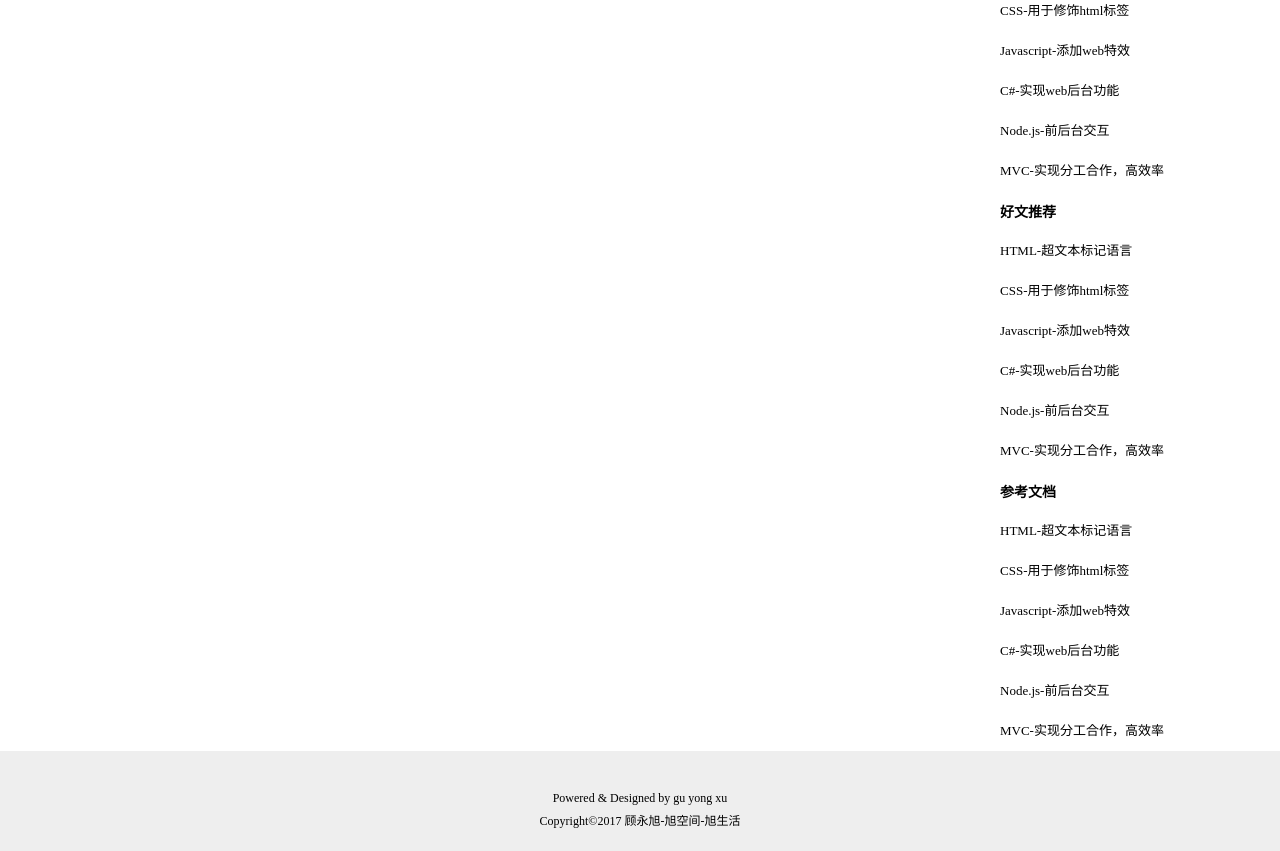
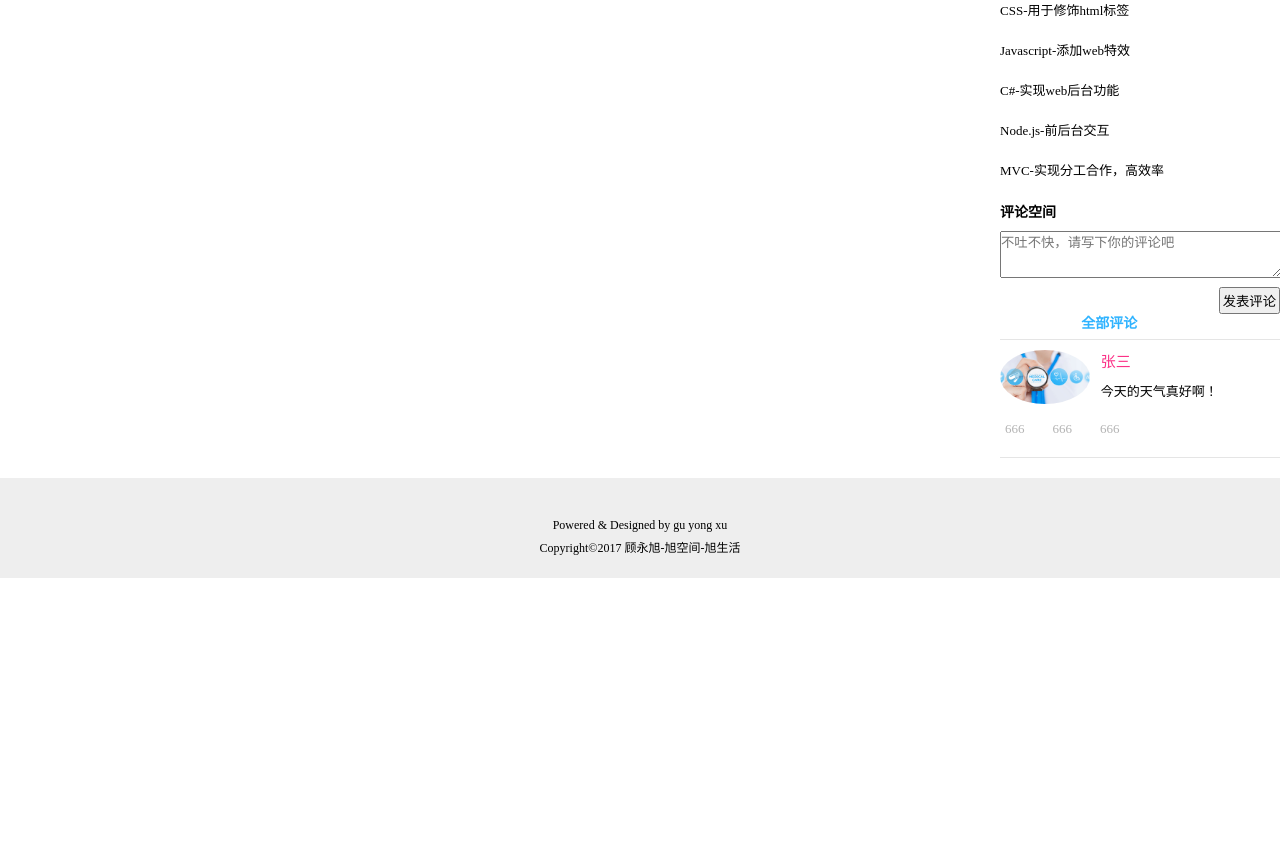
Before and after one commit to xu7665/shop, a Django app: page /post/1/ in a window 1280 px wide. Shown: the part 345-1196 px from the top of the page. After the commit the page ends 923 px from the top, so only its background shows below. Run offline with Django 3.2, Linux system fonts and the light colour scheme; parts of the project's set-up code (start-up, migrations or seed data) failed here and were passed over.

Commit message:
前端评论样式

```diff
--- a/Shop/urls.py
+++ b/Shop/urls.py
@@ -17,6 +17,7 @@ from django.conf.urls import url,include
 from django.contrib import admin
 from django.views.generic import TemplateView
 from users.views import LoginView,RegisterView,ActiveUserView,Index_login,Org_list
+from users.views import AddCommentsView
 from django.views.static import serve
 from .settings import MEDIA_ROOT
 from users.views import page_not_found
@@ -32,6 +33,7 @@ urlpatterns = [
     url('^register/$',RegisterView.as_view(),name="register"),
     url('^captcha/', include('captcha.urls')),
     url(r'^active/(?P<active_code>.*)/$',ActiveUserView.as_view(),name="user_active"),
+    url(r'^add_comment/$',AddCommentsView.as_view(),name="add_comments"),
     url(r'^post/(?P<id>.*)/$',Org_list.as_view(),name="psot"),
     #配置上传文件的访问处理函数
     url(r'^media/(?P<path>.*)$',serve,{"document_root":MEDIA_ROOT})
--- a/apps/users/views.py
+++ b/apps/users/views.py
@@ -3,7 +3,8 @@ from django.shortcuts import render
 from django.contrib.auth import authenticate,login
 from django.views.generic.base import View
 from users.forms import LoginForm,RegisterForm
-from .models import UserProfile,EmailVerifyRecord,Acritcle
+from django.http import HttpResponse
+from .models import UserProfile,EmailVerifyRecord,Acritcle,Comments
 from django.contrib.auth.hashers import make_password
 from apps.utils.email_send import send_register_email
 from pure_pagination import Paginator, EmptyPage, PageNotAnInteger
@@ -90,6 +91,37 @@ def page_not_found(request):
     response.status_code = 404
     return response
 
+class CommentsView(View):
+    def get(self,request,id):
+        course = Acritcle.objects.get(id=int(id))
+        all_comments = Comments.objects.all()
+        return render(request,"",{"course":course,"all_comments":all_comments})
+
+
+
+
+class AddCommentsView(View):
+    def post(self,request):
+        if not request.user.is_authenticated():
+            return HttpResponse('{"status":"fail","msg":"用户未登录"}',content_type='application/json')
+        # course_id = request.POST.get("id",0)
+        comments = request.POST.get("comments","")
+        if comments:
+            course_comments = Comments()
+            # couese = Acritcle.objects.get(id=int(course_id))
+            # course_comments.course = course
+            course_comments.comments = comments
+            course_comments.user = request.user
+            course_comments.save()
+            return HttpResponse('{"status":"success","msg":"评论成功"}', content_type='application/json')
+        else:
+            return HttpResponse('{"status":"fail","msg":"评论失败"}', content_type='application/json')
+            # all_article = Acritcle.objects.get(id=int(id))
+            # all_comments = Comments.objects.all()
+            # return render(request,"commnet.html",{
+            #     "all_article":all_article,
+            #     "all_comments":all_comments
+            # })
 
 
 
--- a/static/css/index.css
+++ b/static/css/index.css
@@ -170,3 +170,55 @@ input:focus{
     margin-left: 20px;
     margin-top:50px;
 }
+.index-comment-box{
+    max-width:100%;
+    max-height:10%;
+}
+.index-comment-info{
+    padding:2px;
+    float:right;
+    margin-top:5px;
+}
+.index-all-comment h3{
+    margin-top:30px;
+    padding-bottom: 7px;
+    color:#2FB3FF;
+    text-align: center;
+    border-bottom: 1px solid #e5e5e5;
+}
+.index-all-comment-left img{
+    float: left;
+    width:32%;
+    border-radius: 100%;
+}
+.index-all-comment-right{
+    margin-left:36%;
+}
+.index-all-comment-right span{
+    display: inline-block;
+    padding-bottom: 10px;
+    font-size: 15px;
+    color:#FB3287;
+}
+.index-all-comment-right p{
+    font-size: 13px;
+    font-family: 微软雅黑;
+}
+.index-comment-panel{
+    margin-bottom: 20px;
+    border-bottom: 1px solid #e5e5e5;
+    padding-bottom: 20px;
+}
+.index-all-comment-right-number{
+    margin-top: 20px;
+}
+.index-all-comment-right-number span {
+    padding-right: 20px;
+    color: #B4B4B4;
+    font-size: 13px;
+}
+.icon-title{
+    padding-right: 5px;
+    font-size: 15px;
+    color:#B4B4B4;
+}
--- a/templates/index.html
+++ b/templates/index.html
@@ -107,27 +107,59 @@
                     </ul>
                 </div>
             <div class="index-main-right-list-content">
-                <h3>好文推荐</h3>
-                <ul>
-                    <li><a href="#">HTML-超文本标记语言</a></li>
-                    <li><a href="#">CSS-用于修饰html标签</a></li>
-                    <li><a href="#">Javascript-添加web特效</a></li>
-                    <li><a href="#">C#-实现web后台功能</a></li>
-                    <li><a href="#">Node.js-前后台交互</a></li>
-                    <li><a href="#">MVC-实现分工合作，高效率</a></li>
-                </ul>
+                <h3>评论空间</h3>
+                <textarea id="js-textarea" name="comments" cols="40" rows="3" class="index-comment-box"  placeholder="不吐不快，请写下你的评论吧"></textarea>
+                <input type="button" id="js-submit" value="发表评论" class="index-comment-info" />
+                <div class="index-all-comment">
+                    <h3>全部评论</h3>
+                    <div class="index-comment-panel">
+                        <div class="index-all-comment-left">
+                            <img src="images/pic-list1.png" alt="用户头像"/>
+                        </div>
+                        <div class="index-all-comment-right">
+                            <span>张三</span>
+                            <p>今天的天气真好啊！</p>
+                        </div>
+                        <div class="index-all-comment-right-number">
+                            <i class="icon-user icon-title" ></i><span>666</span>
+                            <i class="icon-comment icon-title" ></i><span>666</span>
+                            <i class="icon-heart icon-title" ></i><span>666</span>
+                        </div>
+                    </div>
+<script type="text/javascript">
+    $('#js-submit').on('click',function () {
+        var comments = $("#js-textarea").text()
+        if(comments == ""){
+            alert("评论不能为空")
+            return
+        }
+        $.ajax({
+            cache:false,
+            type:"POST",
+            url:"{% url 'add_comments' %}",
+            data:{'comments':comments},
+            async:true,
+            beforeSend:function (xhr,settings){
+                xhr.setRequestHeader("X-CSRFToken","{{ csrf_token }}");
+            },
+            success:function (data) {
+                if(data.status == 'fail'){
+                    if(data.msg == '用户未登录'){
+                        window.location.href="/login/";
+                    }else{
+                        alert(data.msg)
+                    }
+                }else if(data.status == 'success'){
+                    window.location.reload();
+                }
+
+            },
+        });
+    });
+</script>
+                </div>
             </div>
-            <div class="index-main-right-list-content">
-                <h3>参考文档</h3>
-                <ul>
-                    <li><a href="#">HTML-超文本标记语言</a></li>
-                    <li><a href="#">CSS-用于修饰html标签</a></li>
-                    <li><a href="#">Javascript-添加web特效</a></li>
-                    <li><a href="#">C#-实现web后台功能</a></li>
-                    <li><a href="#">Node.js-前后台交互</a></li>
-                    <li><a href="#">MVC-实现分工合作，高效率</a></li>
-                </ul>
-            </div>
+
             </div>
         </div>
 </div>
```
Also changed, not shown: apps/users/models.py (+10 -0 lines), templates/index6.html (added, +307 -0 lines), apps/users/migrations/0006_auto_20171127_1520.py (added).
